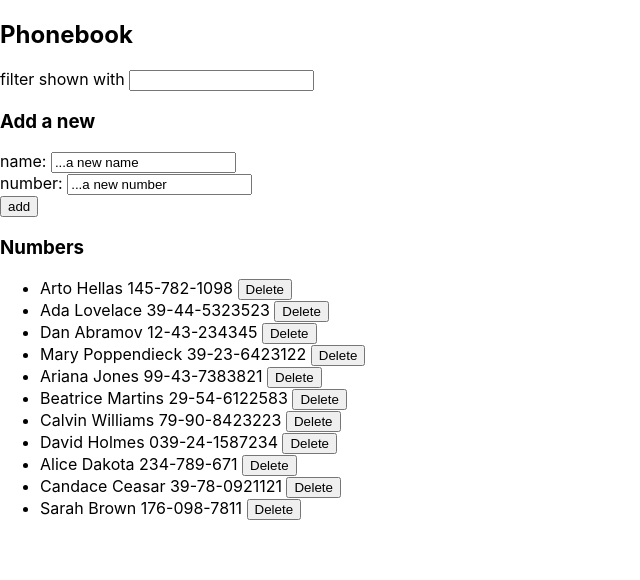
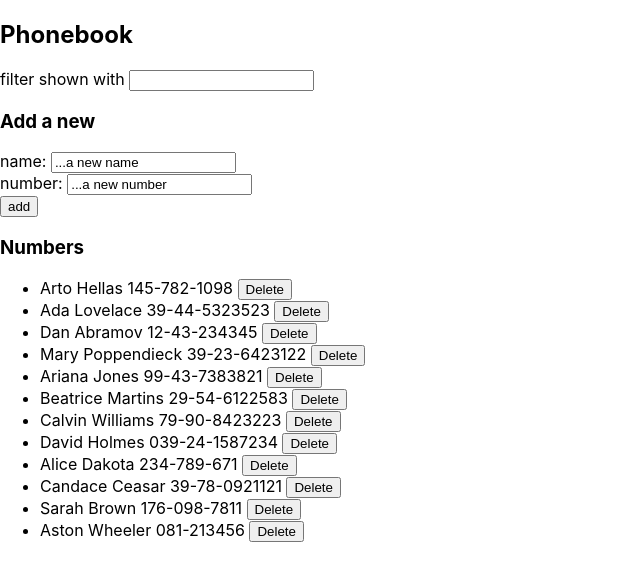
Before and after one commit to Eloagbawe/fullstackopen, a React (Create React App) app in the folder part2/phonebook/: page / in a window 1280 px wide. Shown: the top 580 px of the page, without its empty margins (0-640 px from the left). Built offline with nearby package versions, Linux system fonts and the light colour scheme; data requests are answered from the project's data file.

Commit message:
minor fix

```diff
--- a/part2/phonebook/db.json
+++ b/part2/phonebook/db.json
@@ -54,6 +54,11 @@
       "name": "Sarah Brown",
       "number": "176-098-7811",
       "id": 11
+    },
+    {
+      "name": "Aston Wheeler",
+      "number": "081-213456",
+      "id": 12
     }
   ]
 }
--- a/part2/phonebook/src/App.js
+++ b/part2/phonebook/src/App.js
@@ -122,10 +122,10 @@ const App = () => {
           setTimeout(() => {
             setMessage(null)
           }, 5000)
+
+          setPersons(persons.filter(person => person.id !== id))
+          setFilteredNames(filteredNames.filter(name => name.id !== id))
     }
-
-    setPersons(persons.filter(person => person.id !== id))
-    setFilteredNames(filteredNames.filter(name => name.id !== id))
     }
 
   return (
```
